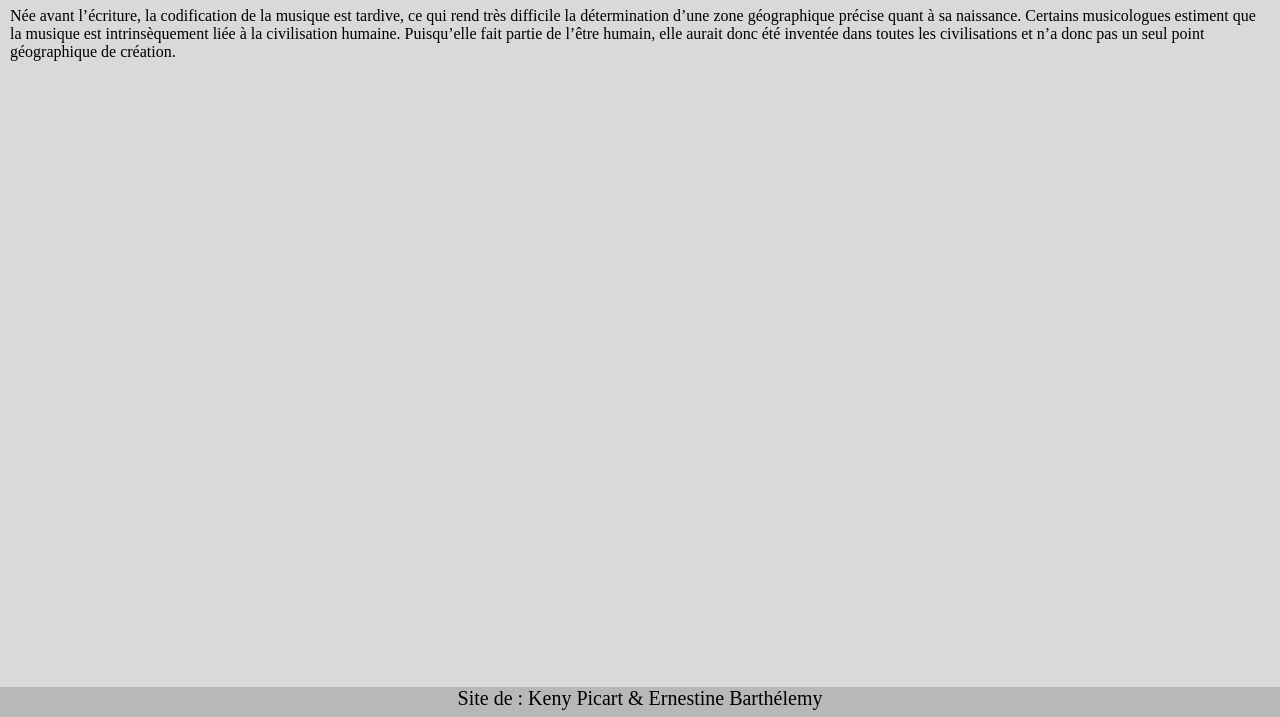
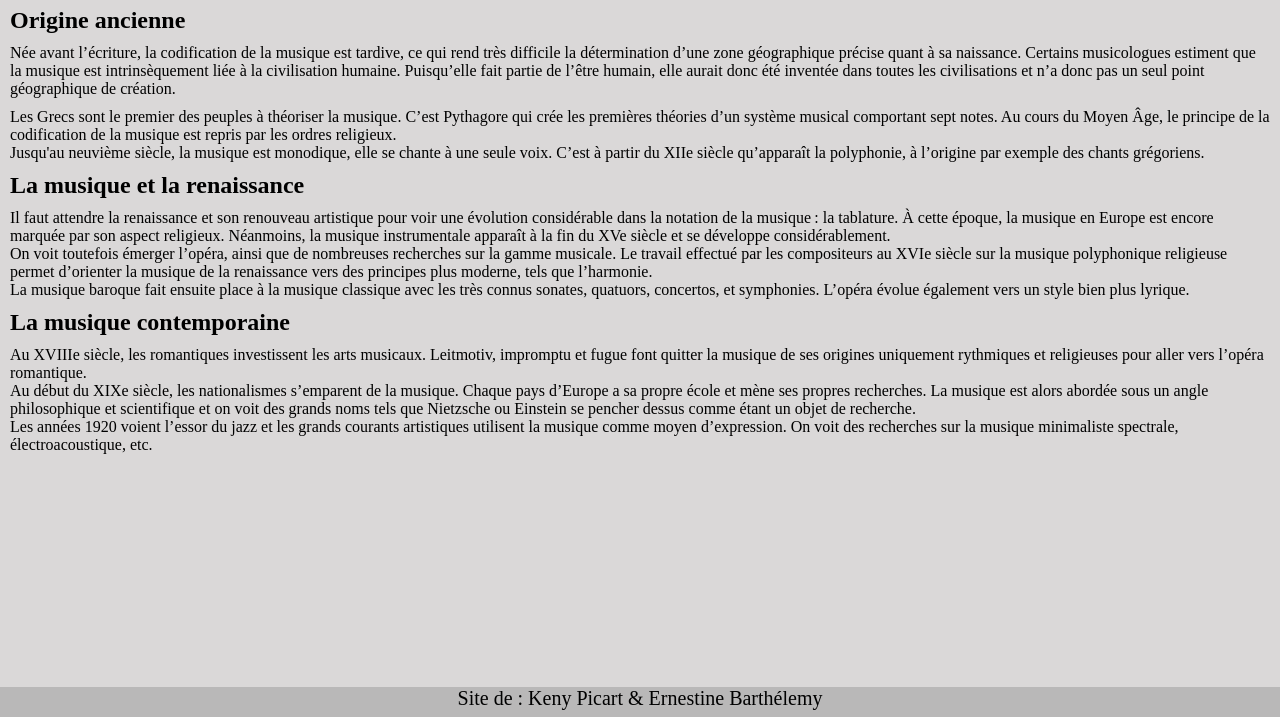
Before and after one commit to ernestine1709/site4tt, a plain HTML site: page site4tt/histoire.html in a window 1280 px wide. Shown: the part 83-800 px from the top of the page. Drawn offline with Linux system fonts and the light colour scheme.

Commit message:
histoire

```diff
--- a/site4tt/histoire.html
+++ b/site4tt/histoire.html
@@ -21,9 +21,38 @@
 
     <h1>Histoire de la musique</h1>
 
-        <p>Née avant l’écriture, la codification de la musique est tardive, ce qui rend très difficile la détermination d’une zone géographique précise quant à sa naissance.
+        <h2>Origine ancienne</h2>
+
+            <p>Née avant l’écriture, la codification de la musique est tardive, ce qui rend très difficile la détermination d’une zone géographique précise quant à sa naissance.
             Certains musicologues estiment que la musique est intrinsèquement liée à la civilisation humaine. Puisqu’elle fait partie de l’être humain, elle aurait donc été
-            inventée dans toutes les civilisations et n’a donc pas un seul point géographique de création. </p>
+            inventée dans toutes les civilisations et n’a donc pas un seul point géographique de création.
+            </p>
+
+            <p>Les Grecs sont le premier des peuples à théoriser la musique. C’est Pythagore qui crée les premières théories d’un système musical comportant sept notes. Au cours du
+            Moyen Âge, le principe de la codification de la musique est repris par les ordres religieux. <br/>
+            Jusqu'au neuvième siècle, la musique est monodique, elle se chante à une seule voix. C’est à partir du XIIe siècle qu’apparaît la polyphonie, à l’origine par exemple des
+            chants grégoriens.
+            </p>
+
+        <h2>La musique et la renaissance</h2>
+
+            <p>Il faut attendre la renaissance et son renouveau artistique pour voir une évolution considérable dans la notation de la musique : la tablature. À cette époque, la musique
+            en Europe est encore marquée par son aspect religieux. Néanmoins, la musique instrumentale apparaît à la fin du XVe siècle et se développe considérablement. <br/>
+            On voit toutefois émerger l’opéra, ainsi que de nombreuses recherches sur la gamme musicale. Le travail effectué par les compositeurs au XVIe siècle sur la musique polyphonique
+            religieuse permet d’orienter la musique de la renaissance vers des principes plus moderne, tels que l’harmonie. <br/>
+            La musique baroque fait ensuite place à la musique classique avec les très connus sonates, quatuors, concertos, et symphonies. L’opéra évolue également vers un style bien
+            plus lyrique.
+            </p>
+
+        <h2>La musique contemporaine</h2>
+
+            <p>Au XVIIIe siècle, les romantiques investissent les arts musicaux. Leitmotiv, impromptu et fugue font quitter la musique de ses origines uniquement rythmiques et religieuses
+            pour aller vers l’opéra romantique. <br/>
+            Au début du XIXe siècle, les nationalismes s’emparent de la musique. Chaque pays d’Europe a sa propre école et mène ses propres recherches. La musique est alors abordée
+            sous un angle philosophique et scientifique et on voit des grands noms tels que Nietzsche ou Einstein se pencher dessus comme étant un objet de recherche. <br/>
+            Les années 1920 voient l’essor du jazz et les grands courants artistiques utilisent la musique comme moyen d’expression. On voit des recherches sur la musique
+            minimaliste spectrale, électroacoustique, etc.
+            </p>
 
     <div class="signature">
         Site de : Keny Picart & Ernestine Barthélemy
```
